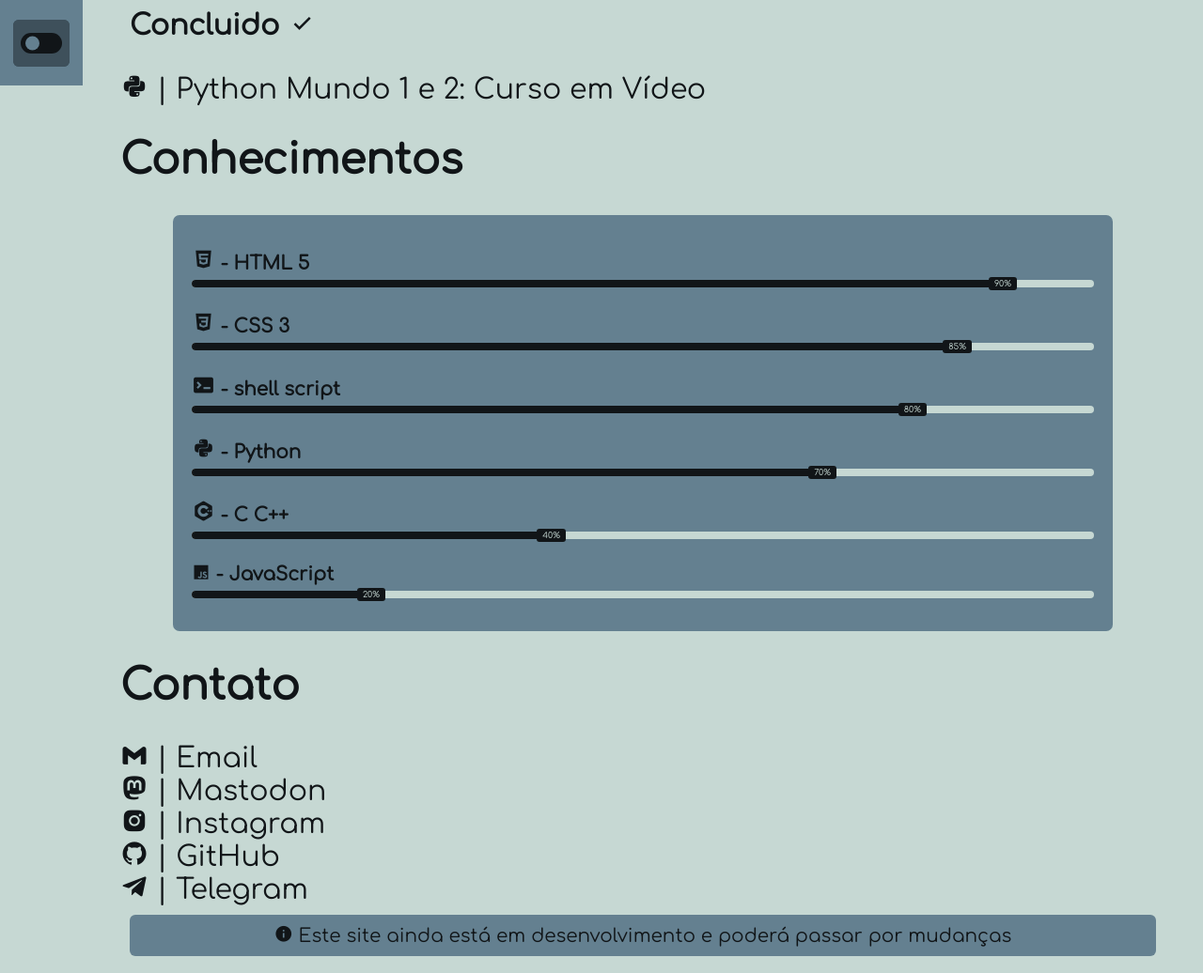
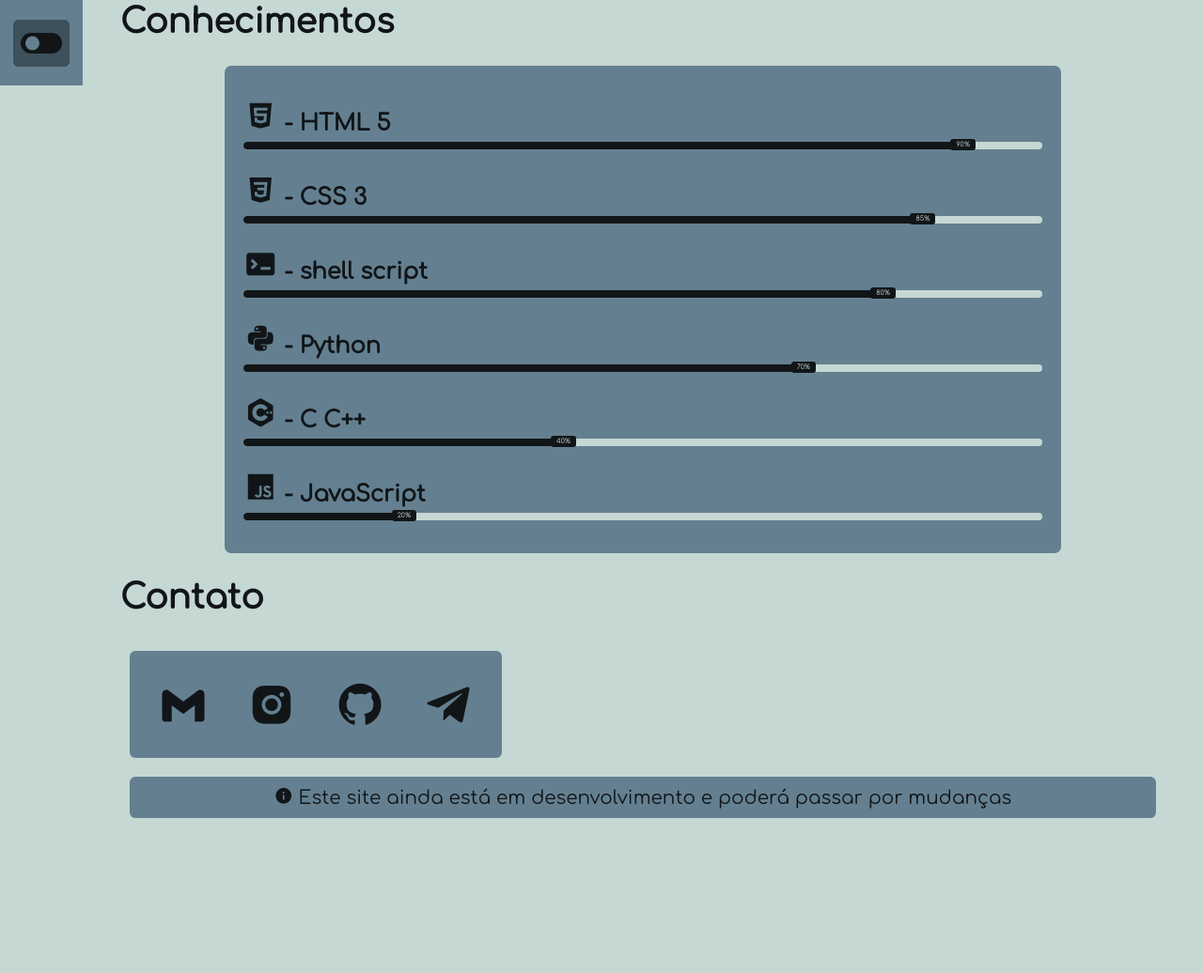
Before and after one commit to DouglasMai4/DouglasMai4.github.io, a plain HTML site: page index.html in a window 1280 px wide. Shown: the part 709-1745 px from the top of the page at 94% size. After the commit the page ends 1598 px from the top, so only its background shows below. Drawn offline with nearby package versions, Linux system fonts and the light colour scheme.

Commit message:
Add files via upload

```diff
--- a/index.html
+++ b/index.html
@@ -178,7 +178,7 @@
                 </div>
               </div>
               <div class="skill-box">
-                <span class="title"><i class='bx bxl-javascript' ></i> - JavaScript</span>
+                <span class="title"><i class='bx bxl-javascript logo' ></i> - JavaScript</span>
 
                 <div class="skill-bar">
                   <span class="skill-per js">
@@ -192,13 +192,12 @@
             <h1 id="contato">Contato</h1>
             <br />
 
-            <p>
-              <a href="mailto:douglasmai4@protonmail.com" target="_blank"><i class='bx bxl-gmail'></i> | Email</a> <br />
-              <a href="https://mastodon.social/web/@DouglasMai4" target="_blank"><i class='bx bxl-mastodon'></i> | Mastodon</a> <br />
-              <a href="https://instagram.com/douglas_mai4" target="_blank"><i class='bx bxl-instagram-alt'></i> | Instagram</a> <br />
-              <a href="https://github.com/DouglasMai4" target="_blank"><i class='bx bxl-github'></i> | GitHub</a> <br />
-              <a href="https://t.me/Douglas_Maia" target="_blank"><i class='bx bxl-telegram'></i> | Telegram</a> <br />
-            </p>
+            <div class="contato">
+              <a class="contato" href="mailto:douglasmai4@protonmail.com" target="_blank" aria-label="Email"><i class='bx bxl-gmail'></i></a>
+              <a class="contato" href="https://instagram.com/douglas_mai4" target="_blank" aria-label="Instagram"><i class='bx bxl-instagram-alt'></i></a> <br />
+              <a class="contato" href="https://github.com/DouglasMai4" target="_blank" aria-label="GitHub"><i class='bx bxl-github'></i></a>
+              <a class="contato" href="https://t.me/Douglas_Maia" target="_blank" aria-label="Telegram"><i class='bx bxl-telegram'></i></a>
+            </div>
 
             <div class="msg-alertas" id="dev">
                 <span class="ms info">
--- a/style.css
+++ b/style.css
@@ -61,7 +61,7 @@ body.dark {
 
 /* ----- CSS Reutilizavel ----- */
 .sidebar text {
-    font-size: 16px;
+    font-size: 1em;
     font-weight: 500;
     color: var(--cor-texto);
     white-space: nowrap;
@@ -93,7 +93,7 @@ body.dark {
     align-items: center;
     justify-content: center;
     min-width: 60px;
-    font-size: 20px;
+    font-size: 1.5em;
 }
 
 .sidebar li .icon,
@@ -144,7 +144,7 @@ header .image-text .header-text {
     justify-content: center;
     border-radius: 50%;
     color: var(--cor-sidebar);
-    font-size: 22px;
+    font-size: 1.5em;
     transition: var(--tran-03);
 }
 
@@ -282,14 +282,14 @@ body.dark .switch::before {
 }
 
 .home .text {
-    font-size: 30px;
+  font-size: 1.5em;
   font-weight: 500;
   color: var(--cor-texto);
   padding: 8px 40px;
 }
 
 .home h2 {
-	font-size: 30px;
+	font-size: 1.2em;
 	margin-left: 10px;
 }
 
@@ -306,7 +306,7 @@ body.dark .switch::before {
 /* Skill Progress */
 .container {
   position: relative;
-  max-width: 1000px;
+  max-width: 80%;
   width: 100%;
   background: var(--cor-sidebar);
   margin: auto;
@@ -321,7 +321,7 @@ body.dark .switch::before {
 
 .skill-box .title {
   display: block;
-  font-size: 20px;
+  font-size: 1em;
   font-weight: 600;
   color: var(--cor-texto);
 }
@@ -346,7 +346,7 @@ body.dark .switch::before {
 }
 
 .logo {
-  font-size: 25px;
+  font-size: 1.5em;
 }
 
 .skill-per.css {
@@ -388,7 +388,7 @@ body.dark .switch::before {
 	position: absolute;
 	right: -14px;
 	top: -3px;
-	font-size: 9px;
+	font-size: .3em;
 	font-weight: 500;
 	color: var(--cor-body);
 	padding: 2px 6px;
@@ -421,7 +421,7 @@ body.dark .skill-per .tooltip {
     margin: auto;
     padding: 10px;
     display: block;
-    font-size: 16px;
+    font-size: 1em;
     font-weight: 100;
     text-align: center;
 }
@@ -435,12 +435,13 @@ body.dark .skill-per .tooltip {
 }
 .ms.info a {
     color: var(--cor-texto);
-    text-decoration-color: var(--cor-primaria-clara);
+		text-decoration: underline;
+    text-decoration-color: var(--cor-body);
     transition: var(--tran-04);
 }
 
 .ms.info a:hover {
-    color: var(--cor-primaria-clara);
+    color: var(--cor-body);
     text-decoration-color: var(--cor-texto);
     transition: var(--tran-04);
 }
@@ -448,3 +449,52 @@ body.dark .skill-per .tooltip {
 .ms.info .close-btn {
     float: right;
 }
+
+.contato {
+	display: inline-flex;
+	font-size: 1.5em;
+	background-color: var(--cor-sidebar);
+	border-radius: 6px;
+	padding: 10px;
+	color: var(--cor-texto);
+	margin: 10px;
+}
+
+.contato a {
+	background: none;
+	margin: 10px;
+}
+
+.contato a:hover {
+	transform: scale(1.5, 1.5);
+	margin-left: 10px;
+	margin-right: 10px;
+	border: 1px solid var(--cor-texto);
+	background-color: var(--cor-sidebar);
+	border-radius: 6px;
+}
+
+[aria-label] {
+	position: relative;
+}
+
+[aria-label]::after {
+	content: attr(aria-label);
+	display: none;
+	position: absolute;
+	top: 110%;
+	left: 0px;
+	z-index: 5000;
+	pointer-events: none;
+	padding: 8px 10px;
+	text-decoration: none;
+	font-size: .3em;
+	color: var(--cor-texto);
+	background-color: var(--cor-sidebar);
+	border-radius: 6px;
+	border: 1px solid var(--cor-texto)
+}
+
+[aria-label]:hover::after {
+	display: block;
+}
```
Lines whose indentation alone changed are shown as unchanged.
